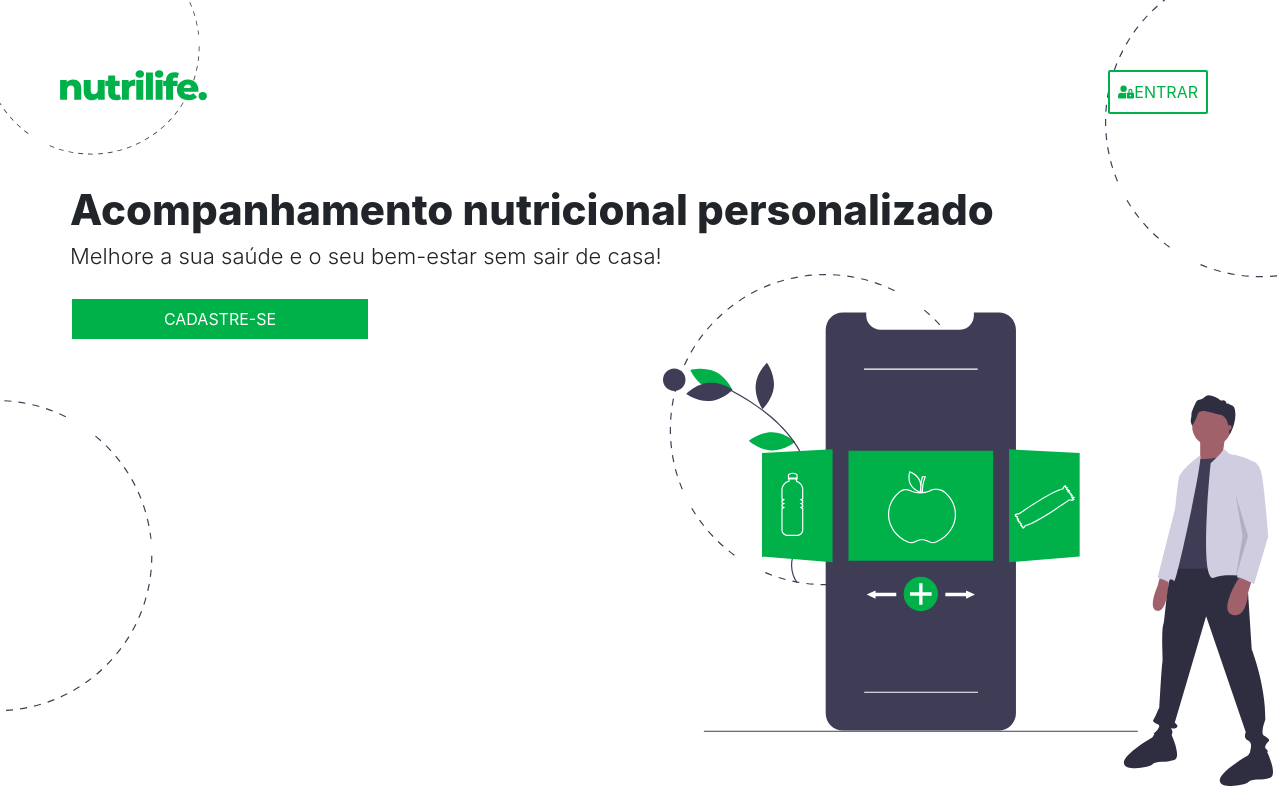
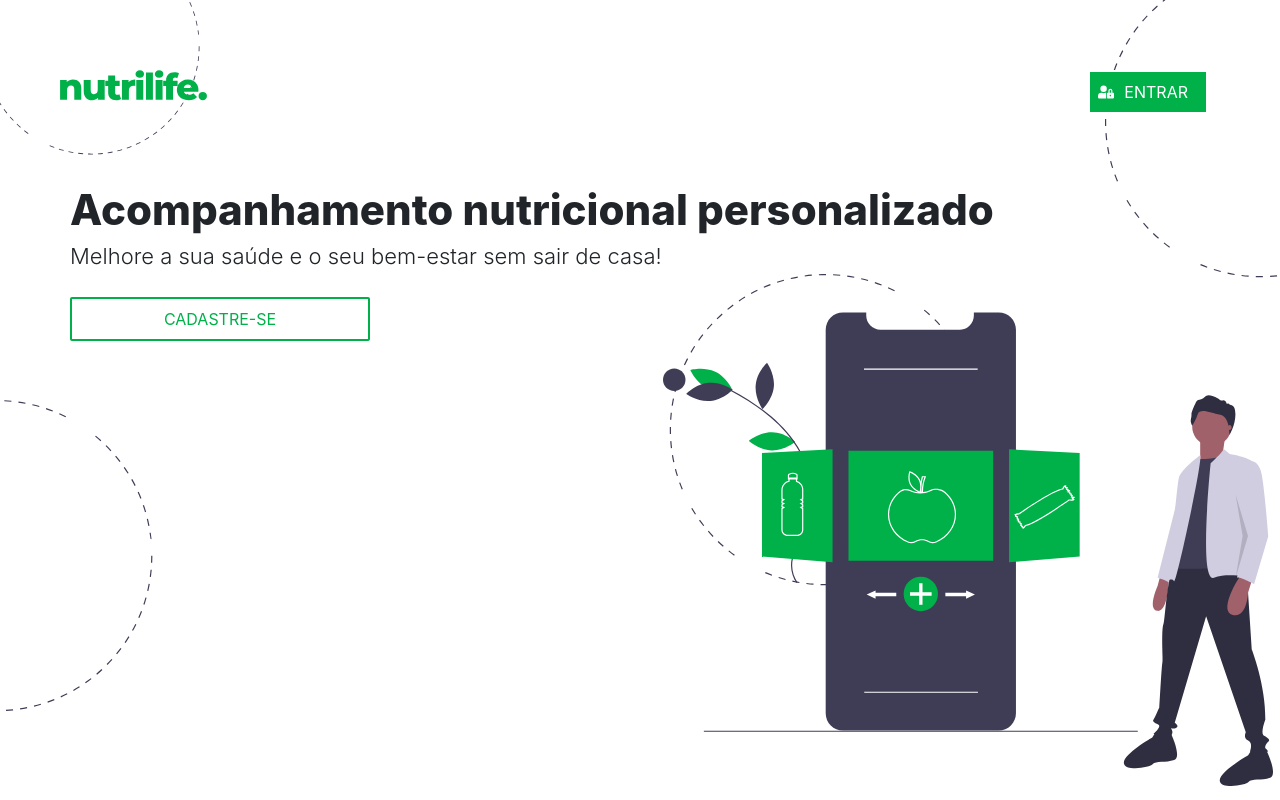
Before and after one commit to MarcelLZ/acompanhamento-nutricional, a React (Create React App) app in the folder src/web-react/: page / in a window 1280 px wide. Built offline with nearby package versions, Linux system fonts and the light colour scheme.

Commit message:
Adicionado novas páginas e componentes.

```diff
--- a/src/web-react/src/pages/CreateAccount/index.js
+++ b/src/web-react/src/pages/CreateAccount/index.js
@@ -1,11 +1,12 @@
 import React from 'react'
 
 import { WithLogo } from '../../components/Page/WithLogo'
+import { NutriRegistry } from '../../components/NutriRegistry'
 
 function CreateAccount () {
   return (
     <WithLogo>
-      <h1>Criar conta</h1>
+      <NutriRegistry />
     </WithLogo>
   )
 }
--- a/src/web-react/src/pages/Hotsite/index.js
+++ b/src/web-react/src/pages/Hotsite/index.js
@@ -17,9 +17,9 @@ function Hotsite () {
   return (
     <WithLogo>
       <RightCircle>
-        <LoginButton to="/create-account" outlined>
+        <LoginButton to="/login">
           <FaUserLock />
-          Entrar
+          <span style={{ margin: '0 10px' }}>Entrar</span>
         </LoginButton>
 
         <img
@@ -38,7 +38,7 @@ function Hotsite () {
       <Content>
         <Title>Acompanhamento nutricional personalizado</Title>
         <Subtitle>Melhore a sua saúde e o seu bem-estar sem sair de casa!</Subtitle>
-        <SignUpButton to="/">Cadastre-se</SignUpButton>
+        <SignUpButton to="/create-account" outlined>Cadastre-se</SignUpButton>
       </Content>
 
       <AppImage>
```
Also changed, not shown: src/web-react/src/pages/CreateAccount/styles.js (added).
